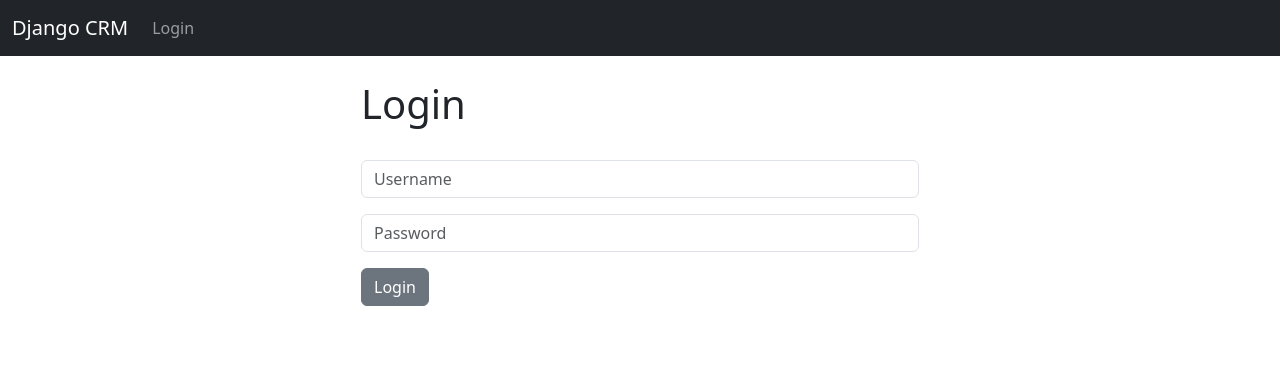
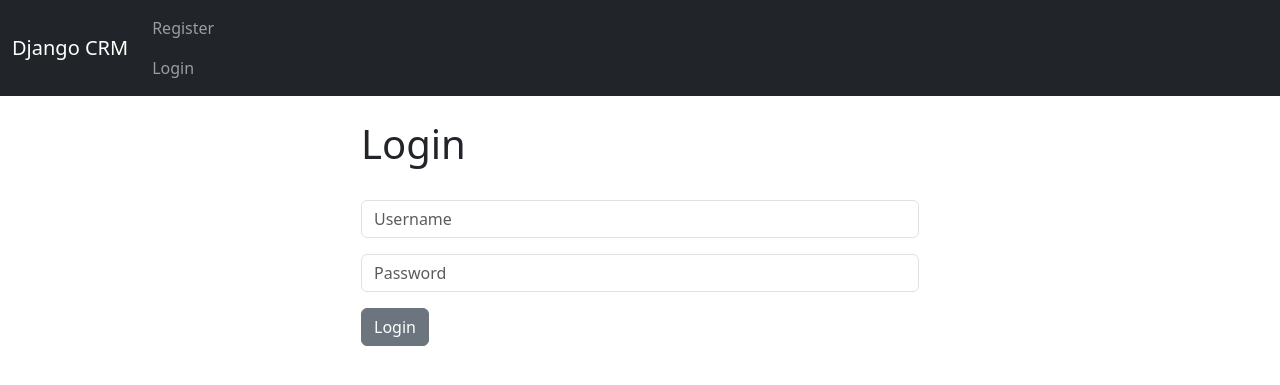
Before and after one commit to mavulag/Django-CRM, a Django app: page / in a window 1280 px wide. Shown: the top 385 px of the page. Run offline with Django 4.2, Linux system fonts and the light colour scheme.

Commit message:
Adding register button in navbar.html

```diff
--- a/website/templates/navbar.html
+++ b/website/templates/navbar.html
@@ -11,6 +11,8 @@
             <a class="nav-link" href="{% url "logout" %}">Logout</a>
 
             {% else %}
+            <a class="nav-link" href="{% url "home" %}">Register</a>
+
             <a class="nav-link" href="{% url "home" %}">Login</a>
 
             {% endif %}
```
